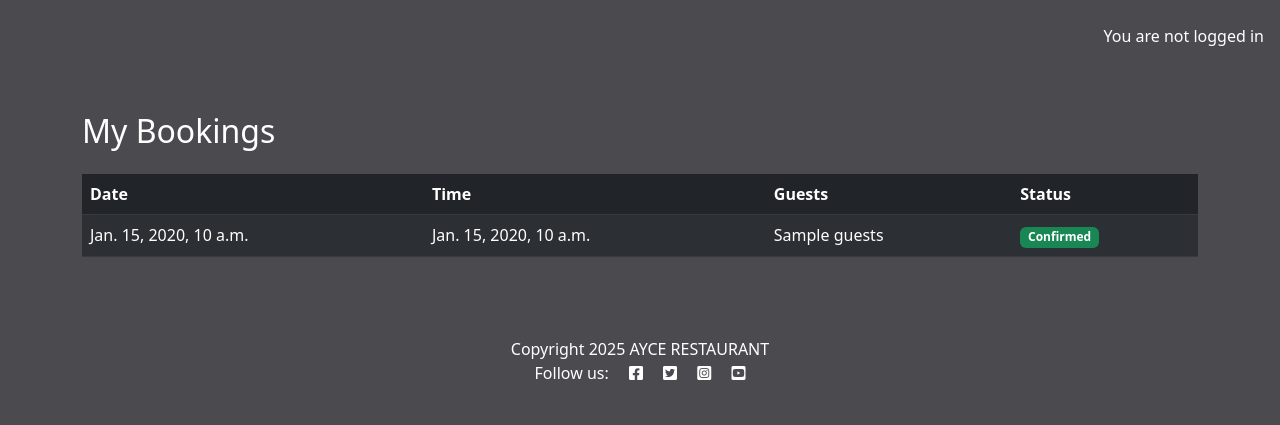
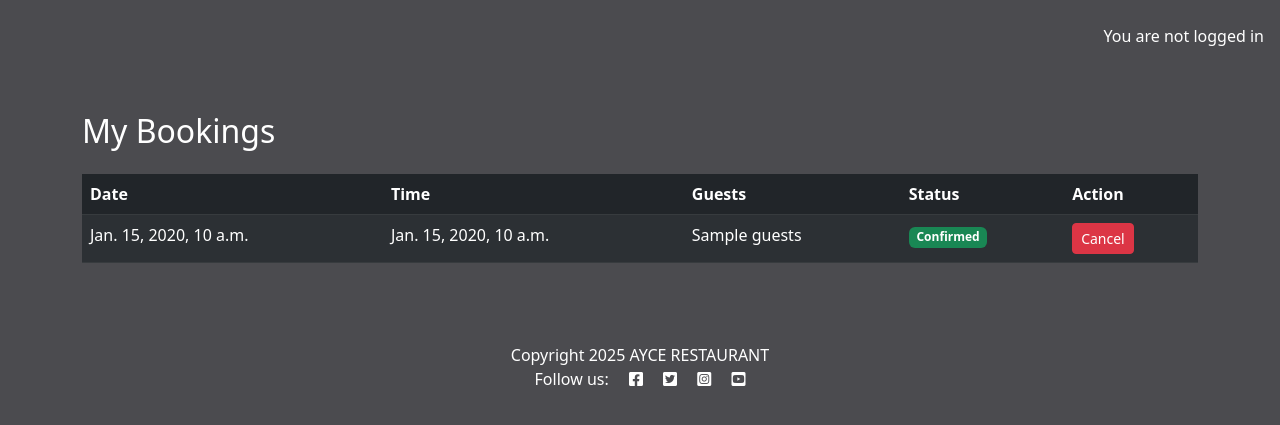
Before and after one commit to kenneth2-3/Restaurant_booking, a Django app: template bookings/templates/bookings/my_bookings.html in a window 1280 px wide. Shown: the part 56-481 px from the top of the page. Run offline with Django 4.2, Linux system fonts and the light colour scheme; the template is opened without the code that fills it: most values are stand-ins (such as "Sample title", 1, 10 or a date in 2020); some libraries are stand-ins or nearby versions.

Commit message:
Add my bookings link to the success page

```diff
--- a/bookings/templates/bookings/cancel_success.html
+++ b/bookings/templates/bookings/cancel_success.html
@@ -7,6 +7,7 @@
             <div class="alert alert-{{ message.tags }}">{{ message }}</div>
         {% endfor %}
     {% endif %}
+    <a href="{% url 'my_bookings' %}" class="btn btn-primary mt-3 px-4">View My Bookings</a>
     <a href="{% url 'home' %}" class="btn btn-light mt-3">Back to Home</a>
 </div>
 {% endblock %}
--- a/bookings/templates/bookings/my_bookings.html
+++ b/bookings/templates/bookings/my_bookings.html
@@ -11,6 +11,7 @@
                         <th>Time</th>
                         <th>Guests</th>
                         <th>Status</th>
+                        <th>Action</th>
                     </tr>
                 </thead>
                 <tbody>
@@ -26,6 +27,13 @@
                                 <span class="badge bg-success">Confirmed</span>
                             {% endif %}
                         </td>
+                        <td>
+                            {% if not booking.is_cancelled %}
+                                <a href="{% url 'cancel_booking' booking.cancel_token %}" class="btn btn-danger btn-sm">Cancel</a>
+                            {% else %}
+                                <span class="text-muted">-</span>
+                            {% endif %}
+                        </td>
                     </tr>
                     {% endfor %}
                 </tbody>
```
